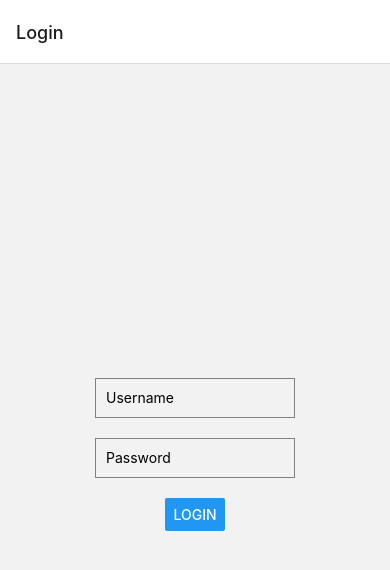
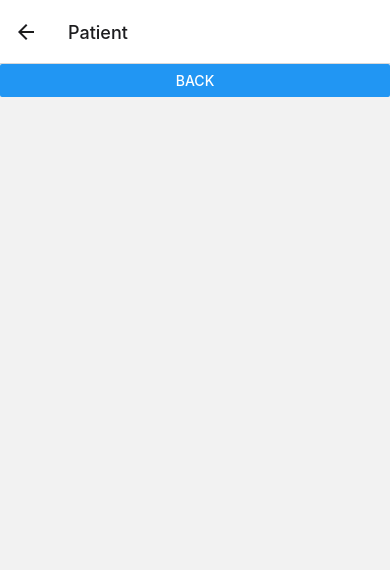
Before and after one commit to jxm1348/Capstone-Facial-Paralysis-Mobile-App, a React Native app: screen /Patient in a window 390 px wide. Before the commit this address had no page. Shown: the top 570 px of the page. Built offline with nearby package versions, Linux system fonts and the light colour scheme.

Commit message:
Give stack navigation screens human-readable names

```diff
--- a/src/components/ClinicianNavBar.js
+++ b/src/components/ClinicianNavBar.js
@@ -6,12 +6,12 @@ import UnreadBadge from "./UnreadBadge";
 function ClinicianNavBar({navigation}) {
     return (
         <View style={styles.container}>
-            <Button title="Home" onPress={() => navigation.navigate("ClinicianHome")}/>
+            <Button title="Home" onPress={() => navigation.navigate("Clinician Home")}/>
             <View>
-                <Button title="Patients" onPress={() => navigation.navigate("ClinicianView")} />
+                <Button title="Patients" onPress={() => navigation.navigate("Patients")} />
                 <UnreadBadge value={state.demoGetUnread()}></UnreadBadge>
             </View>
-            <Button title="Options" onPress={() => navigation.navigate("ClinicianHome")}/>
+            <Button title="Options" onPress={() => navigation.navigate("Clinician Home")}/>
         </View>
     );
 }
--- a/src/navigation/navigation.js
+++ b/src/navigation/navigation.js
@@ -16,9 +16,9 @@ export default function MainNavigator() {
     <NavigationContainer initialRouteName='Login'>
         <Stack.Navigator>
             <Stack.Screen name="Login" component={LoginScreen}  />
-            <Stack.Screen name="ClinicianHome" component={ClinicianHomeScreen} />
-            <Stack.Screen name="ClinicianView" component={ClinicianViewScreen} />
-            <Stack.Screen name="ClinicianViewInfo" component={ClinicianViewInfoScreen} />
+            <Stack.Screen name="Clinician Home" component={ClinicianHomeScreen} />
+            <Stack.Screen name="Patients" component={ClinicianViewScreen} />
+            <Stack.Screen name="Patient" component={ClinicianViewInfoScreen} />
             <Stack.Screen name="PatientHome" component={PatientHomeScreen} />
             <Stack.Screen name="PatientUpload" component={PatientUploadScreen} />
             <Stack.Screen name="PatientMessages" component={PatientMessagesScreen} />
--- a/src/screens/ClinicianViewInfoScreen.js
+++ b/src/screens/ClinicianViewInfoScreen.js
@@ -8,7 +8,7 @@ const ClinicianViewInfoScreen = ({navigation}) => {
     <View>
       <Button
         title="Back"
-        onPress={() => navigation.navigate('ClinicianView')}
+        onPress={() => navigation.navigate('Patients')}
       />
     </View>
   );
--- a/src/screens/ClinicianViewScreen.js
+++ b/src/screens/ClinicianViewScreen.js
@@ -10,7 +10,7 @@ const ClinicianViewScreen = ({ navigation }) => {
     return (
       <Pressable
         key={name}
-        style={styles.patientContainer} onPress={() => navigation.navigate('ClinicianViewInfo')}
+        style={styles.patientContainer} onPress={() => navigation.navigate('Patient')}
       >
         <Text style={styles.patientName}>{name}</Text>
         <View>
```
